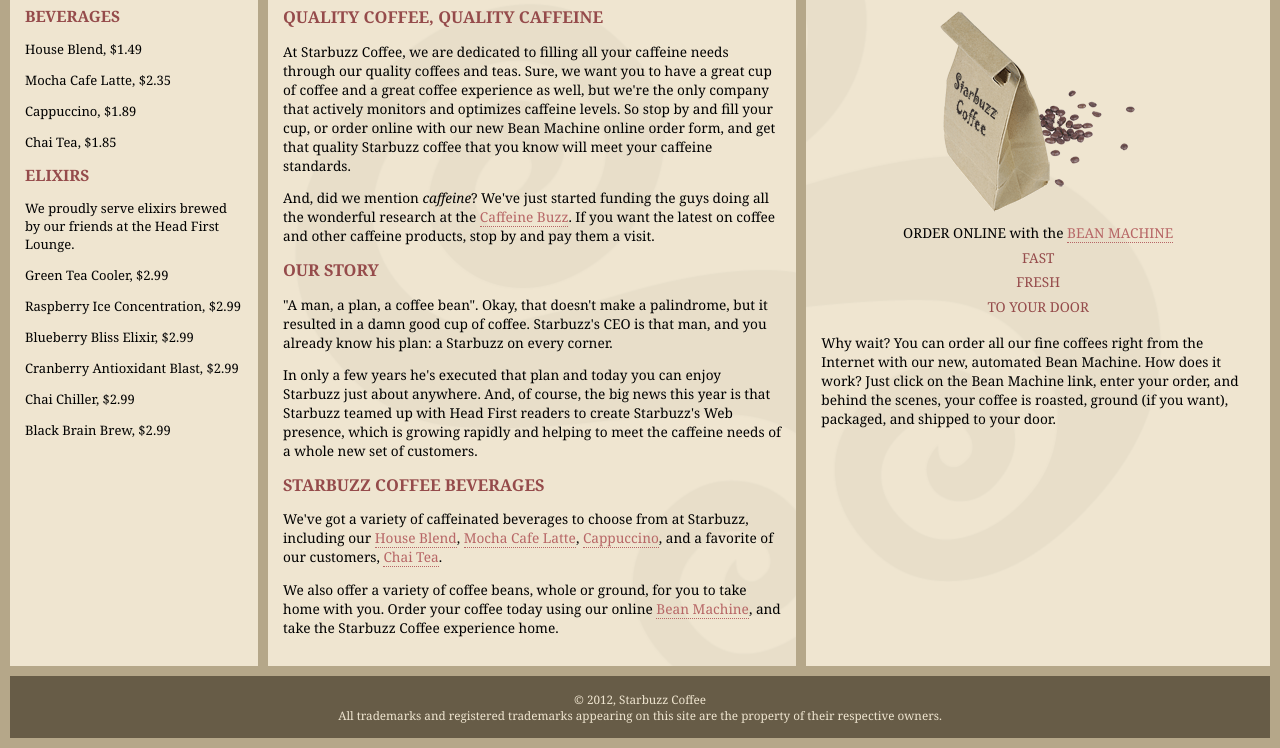
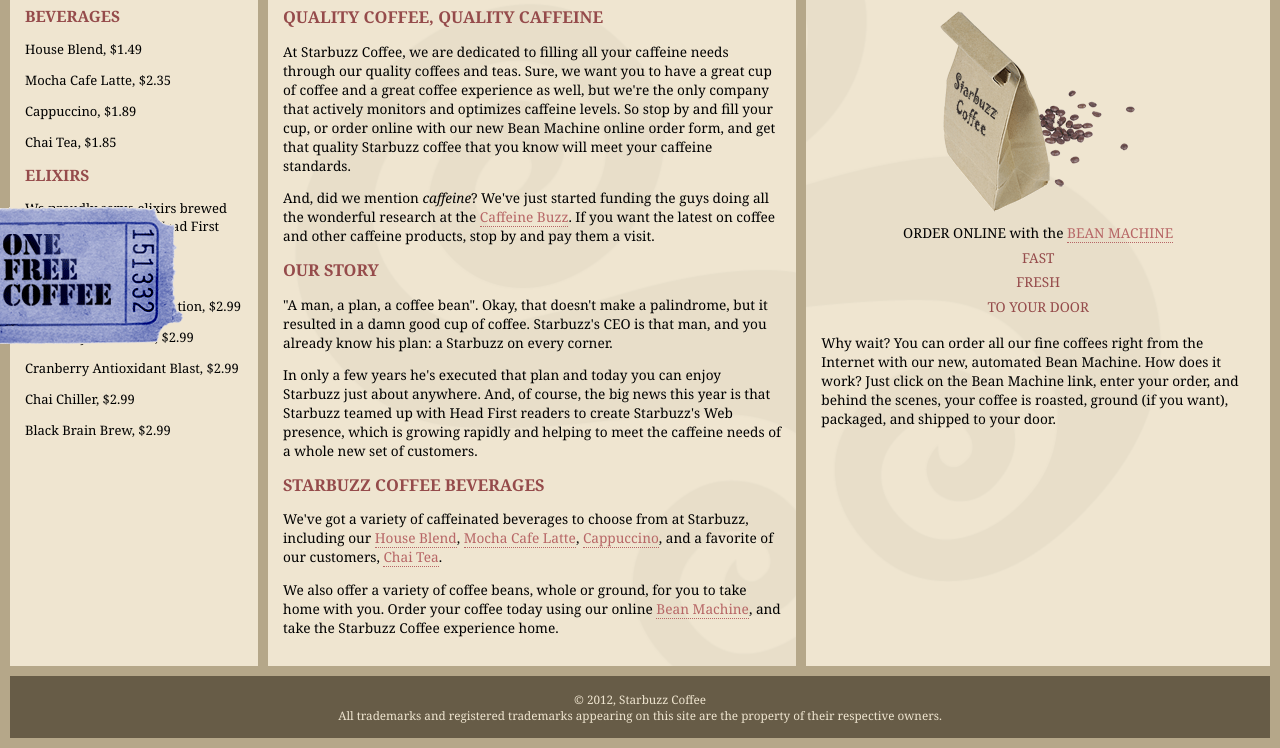
Before and after one commit to seishingithub/html_css_practice, a plain HTML site: page starbuzz/index.html in a window 1280 px wide. Shown: the part 148-896 px from the top of the page. Drawn offline with Linux system fonts and the light colour scheme.

Commit message:
Placed ad graphic using fixed positioning

```diff
--- a/starbuzz/index.html
+++ b/starbuzz/index.html
@@ -131,6 +131,12 @@
 </div>
 <!-- "tableContainer" closing -->
 
+<div id="coupon">
+    <a href="freecoffee.html" title="Click here to get your free coffee">
+        <img src="images/ticket.gif" alt="Starbuzz coupon ticket">
+    </a>
+</div>
+
 <div id="footer">
     &copy; 2012, Starbuzz Coffee
     <br>
--- a/starbuzz/starbuzz.css
+++ b/starbuzz/starbuzz.css
@@ -59,6 +59,16 @@ h1 {
     color:            #954b4b;
 }
 
+#coupon {
+    position:         fixed;
+    top:              350px;
+    left:             -90px;
+}
+
+#coupon a, img {
+    border:           none;
+}
+
 .slogan { color: #954b4b; }
 
 .beanheading {
```
Also changed, not shown: starbuzz/freecoffee.html (added, +11 -0 lines).
